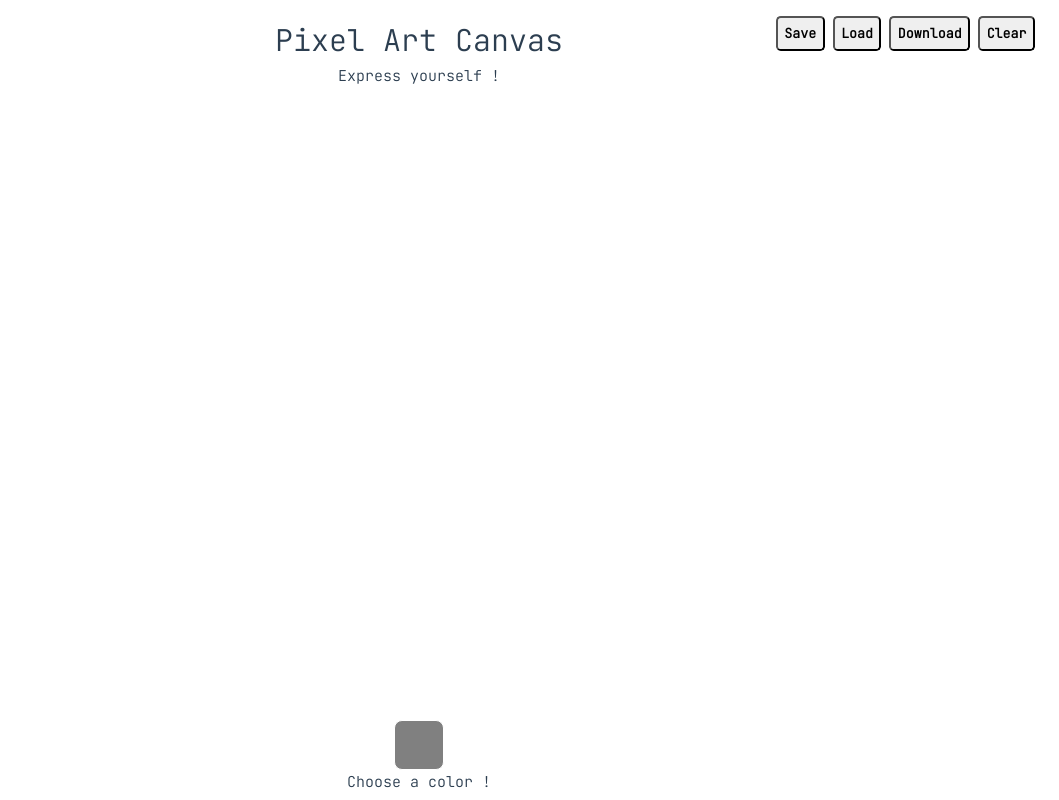
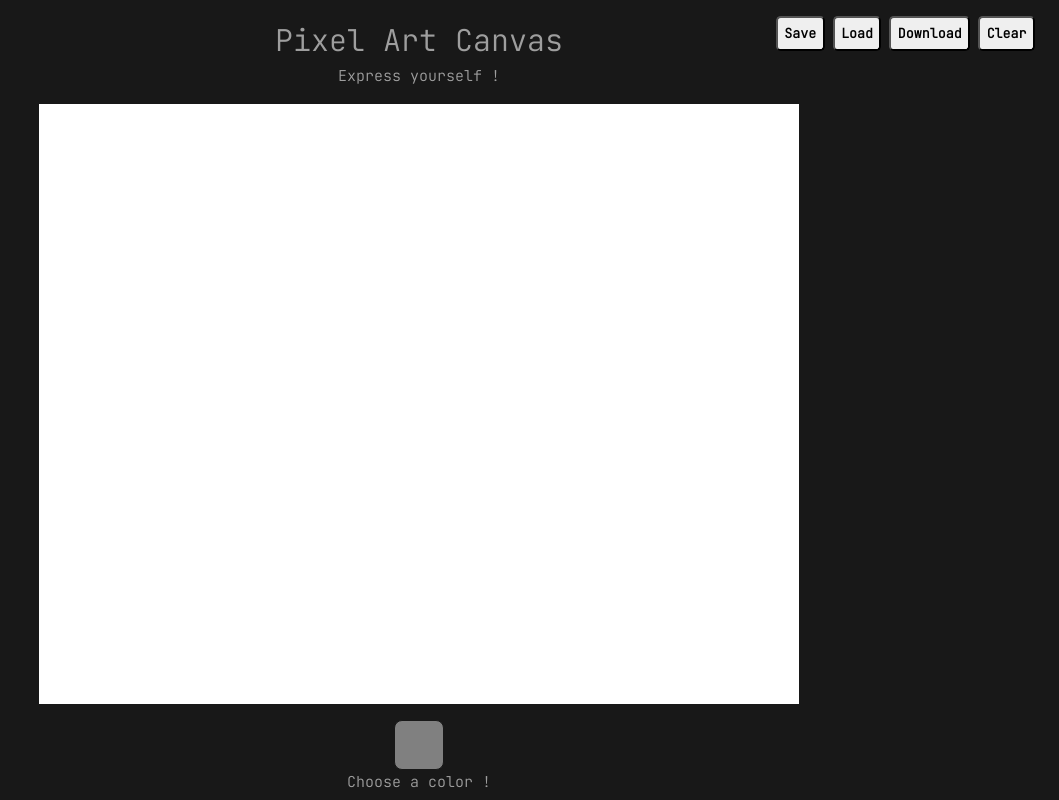
Before and after one commit to Adrian-Larenaudie/pixel_art_canvas, a Vue app: page / in a window 1280 px wide. Shown: the whole page, without its empty margins (221-1280 px from the left). Built offline with nearby package versions, Linux system fonts and the light colour scheme.

Commit message:
update color

```diff
--- a/src/assets/base.css
+++ b/src/assets/base.css
@@ -31,15 +31,15 @@
 
 /* semantic color variables for this project */
 :root {
-  --color-background: var(--vt-c-white);
-  --color-background-soft: var(--vt-c-white-soft);
-  --color-background-mute: var(--vt-c-white-mute);
+  --color-background: var(--vt-c-black);
+  --color-background-soft: var(--vt-c-black-soft);
+  --color-background-mute: var(--vt-c-black-mute);
 
-  --color-border: var(--vt-c-divider-light-2);
-  --color-border-hover: var(--vt-c-divider-light-1);
+  --color-border: var(--vt-c-divider-dark-2);
+  --color-border-hover: var(--vt-c-divider-dark-1);
 
-  --color-heading: var(--vt-c-text-light-1);
-  --color-text: var(--vt-c-text-light-1);
+  --color-heading: var(--vt-c-text-dark-1);
+  --color-text: var(--vt-c-text-dark-2);
 
   --section-gap: 160px;
 }
```
